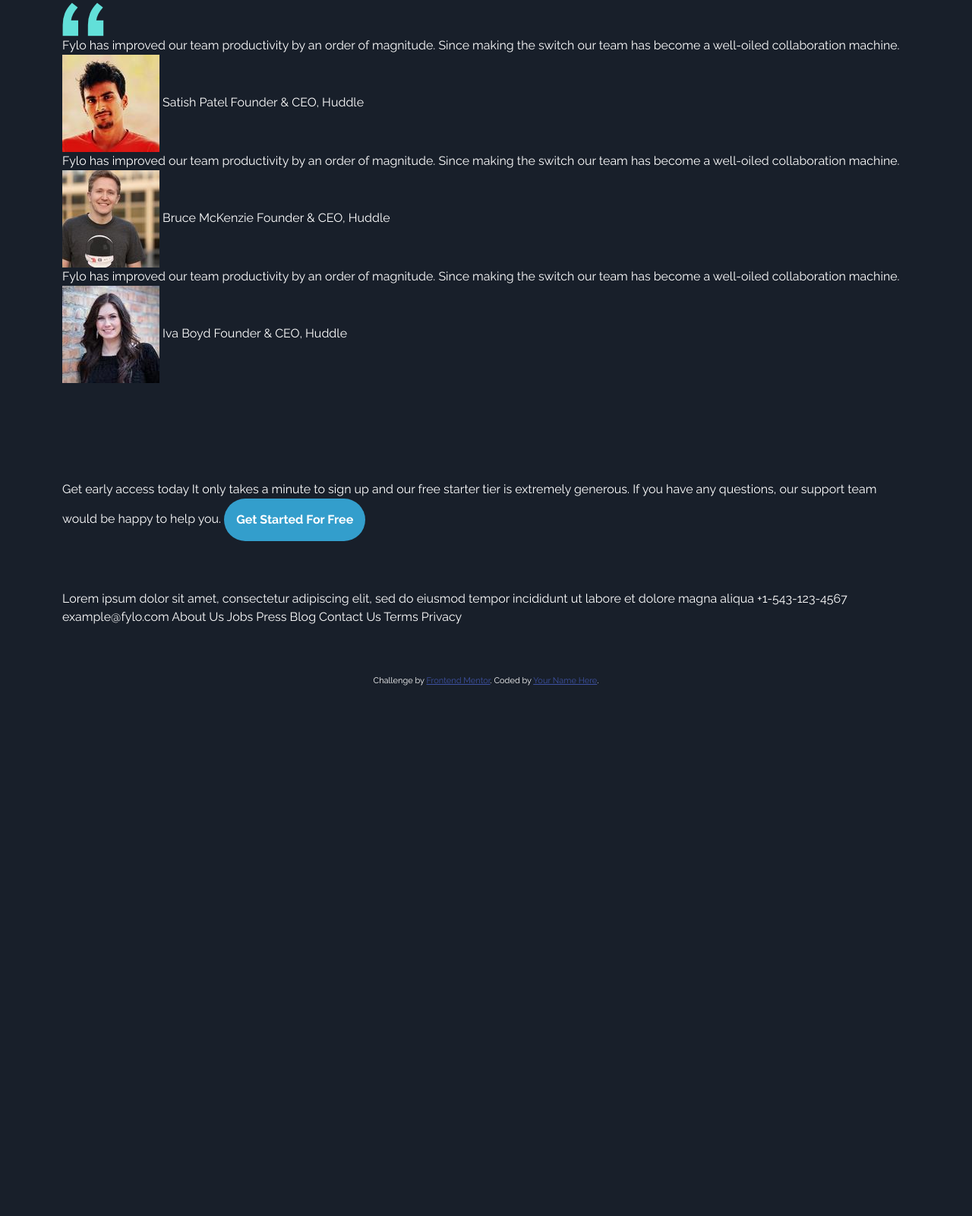
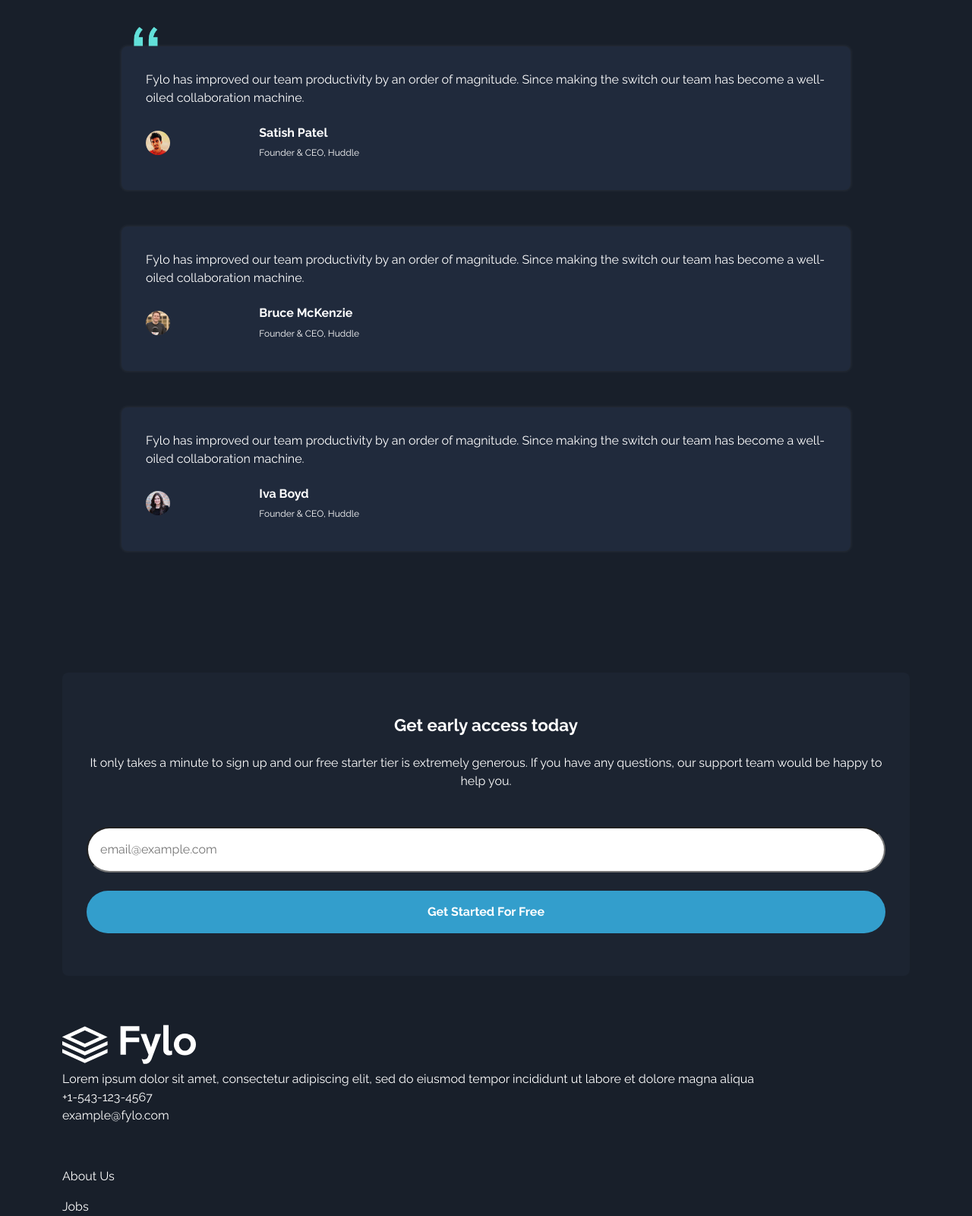
Before and after one commit to xgunzo/fylo-dark-theme-landing-page-master, a plain HTML site: page index.html in a window 1280 px wide. Shown: the part 4652-6252 px from the top of the page at 76% size. Before the commit the page ends 5637 px from the top, so only its background shows below. Drawn offline with nearby package versions, Linux system fonts and the light colour scheme; files whose address does not match are found by name.

Commit message:
Styles for mobile

```diff
--- a/index.html
+++ b/index.html
@@ -141,67 +141,128 @@
     </div>
   </section>
 
-  <section class="container opinions">
-    <img src="/images/bg-quotes.png" alt="Quotes icon">
+  <section class="opinions col-9">
+    <img src="/images/bg-quotes.png" class="quote-icon" alt="Quotes icon">
     <div class="opinion">
       Fylo has improved our team productivity by an order of magnitude. Since making the switch our team has
       become a well-oiled collaboration machine.
 
       <div class="opinion-author">
-        <img src="/images/profile-1.jpg" alt="Satish Patel">
-        Satish Patel
-        Founder & CEO, Huddle
+        <div class="row flex-row align-items-center">
+          <div class="col-2 author-avatar">
+            <img src="/images/profile-1.jpg" alt="Satish Patel">
+          </div>
+          <div class="about-author col-10 d-flex flex-column justify-content-start">
+            <div class="author-name">
+              <h3>Satish Patel</h3>
+            </div>
+            <div class="author-role">
+              <p>Founder & CEO, Huddle</p>
+            </div>
+          </div>
+        </div>
       </div>
     </div>
 
-    <div class="opinion">
+    <div class="opinion my-5">
       Fylo has improved our team productivity by an order of magnitude. Since making the switch our team has
       become a well-oiled collaboration machine.
 
       <div class="opinion-author">
-        <img src="/images/profile-2.jpg" alt="Bruce McKenzie">
-        Bruce McKenzie
-        Founder & CEO, Huddle
+        <div class="row flex-row align-items-center">
+          <div class="col-2 author-avatar">
+            <img src="/images/profile-2.jpg" alt="Satish Patel">
+          </div>
+          <div class="about-author col-10 d-flex flex-column justify-content-start">
+            <div class="author-name">
+              <h3>Bruce McKenzie</h3>
+            </div>
+            <div class="author-role">
+              <p>Founder & CEO, Huddle</p>
+            </div>
+          </div>
+        </div>
       </div>
     </div>
 
-    <div class="opinion">
+    <div class="opinion ">
       Fylo has improved our team productivity by an order of magnitude. Since making the switch our team has
       become a well-oiled collaboration machine.
 
       <div class="opinion-author">
-        <img src="/images/profile-3.jpg" alt="Iva Boyd">
-        Iva Boyd
-        Founder & CEO, Huddle
+        <div class="row flex-row align-items-center">
+          <div class="col-2 author-avatar">
+            <img src="/images/profile-3.jpg" alt="Satish Patel">
+          </div>
+          <div class="about-author col-10 d-flex flex-column justify-content-start">
+            <div class="author-name">
+              <h3>Iva Boyd</h3>
+            </div>
+            <div class="author-role">
+              <p>Founder & CEO, Huddle</p>
+            </div>
+          </div>
+        </div>
       </div>
+    </div>
     </div>
   </section>
 
-  <section class="container early-acces">
-    Get early access today
-
-    It only takes a minute to sign up and our free starter tier is extremely generous. If you have any
-    questions, our support team would be happy to help you.
-
-    <a class="btn">Get Started For Free</a>
+  <section class="early-acces">
+    <div class="container">
+      <div class="early-access-box">
+        <div class="row flex-column">
+          <div class="text">
+            <h2>Get early access today</h2>
+            <p>It only takes a minute to sign up and our free starter tier is extremely generous. If you have any
+              questions, our support team would be happy to help you.</p>
+          </div>
+        </div>
+        <div class="row flex-column">
+          <div class="buttons">
+            <input type="mail" placeholder="email@example.com" class="col-12 mb-4">
+            <a class="btn col-12">Get Started For Free</a>
+          </div>
+        </div>
+      </div>
+    </div>
 
   </section>
 
-  <footer class="container">
-    Lorem ipsum dolor sit amet, consectetur adipiscing elit, sed do eiusmod tempor incididunt ut labore et
-    dolore magna aliqua
+  <footer class="footer">
+    <div class="container">
+      <div class="footer-logo">
+        <img src="/images/logo.svg" alt="Logo" title="Fylo logo">
+      </div>
+      <div class="row">
+        <div class="col-12">
+          Lorem ipsum dolor sit amet, consectetur adipiscing elit, sed do eiusmod tempor incididunt ut labore et
+          dolore magna aliqua
+        </div>
 
-    +1-543-123-4567
-    example@fylo.com
+        <div class="col-12">
+          +1-543-123-4567
+        </div>
 
-    About Us
-    Jobs
-    Press
-    Blog
+        <div class="col-12">
+          example@fylo.com
+        </div>
 
-    Contact Us
-    Terms
-    Privacy
+        <div class="col-12 pt-5">
+          <li><a>About Us</a></li>
+          <li><a>Jobs</a></li>
+          <li><a>Press</a></li>
+          <li><a>Blog</a></li>
+        </div>
+
+        <div class="col-12 pt-4">
+          <li><a>Contact Us</a></li>
+          <li><a>Terms</a></li>
+          <li><a>Privacy</a></li>
+        </div>
+
+      </div>
+    </div>
   </footer>
 
   <section>
--- a/styles/common/_variables.scss
+++ b/styles/common/_variables.scss
@@ -1,4 +1,6 @@
 $background-color: hsl(218, 28%, 13%);
 $intro-color: hsl(217, 28%, 15%);
+$testimonials: hsl(219, 30%, 18%);
+$early-access-container: hsl(217, 28%, 15%);
 $text: hsl(0, 0%, 100%);
 $link: hsl(176, 68%, 64%);
--- a/styles/style.scss
+++ b/styles/style.scss
@@ -44,6 +44,7 @@ section {
 
 .container {
   display: block;
+  width: 90%;
 }
 
 .row {
@@ -171,6 +172,81 @@ h2 {
   }
 }
 
+.opinions {
+  margin: 0 auto;
+  padding: 6rem 0;
+
+  h3 {
+    font-size: 16px;
+    font-weight: 700;
+  }
+
+  p {
+    font-weight: 400;
+    font-size: 12px;
+    margin: 0;
+  }
+
+  .quote-icon {
+    margin-left: 1rem;
+    width: 2rem;
+    height: auto;
+  }
+
+.opinion {
+  background-color: $testimonials;
+  padding: 2rem 2rem;
+  font-weight: 400;
+  border-radius: 0.5rem;
+  box-shadow: 0px 0px 5px rgba(255, 255, 255, 0.096);
+
+  img {
+    width: 2rem;
+    height: auto;
+    border-radius: 1rem;
+  }
+
+  .opinion-author {
+    padding-top: 1rem;
+
+    .about-author {
+      padding: 0;
+      padding-left: 0.5rem;
+    }
+
+  }
+
+}
+
+}
+
+.early-access {
+ &-box {
+  border-radius: 0.5rem;
+  padding: 3rem 2rem;
+  background-color: $early-access-container;
+  text-align: center;
+
+  p {
+    padding: 1rem 0;
+  }
+
+  input {
+    padding: 1rem;
+    border-radius: 10rem;
+  }
+
+ }
+}
+
+footer {
+  li {
+    list-style: none;
+    padding: 0.5rem 0;
+  }
+}
+
+
 .attribution {
     font-size: 11px;
     text-align: center;
```
Also changed, not shown: styles/style.css, 1 other file.
